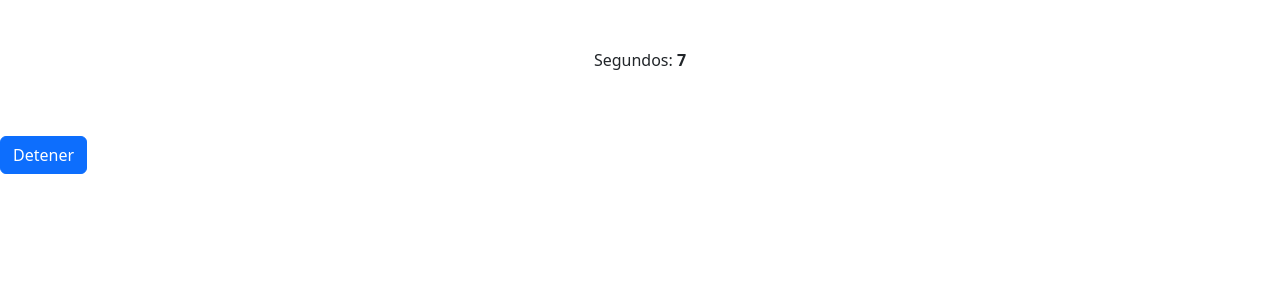
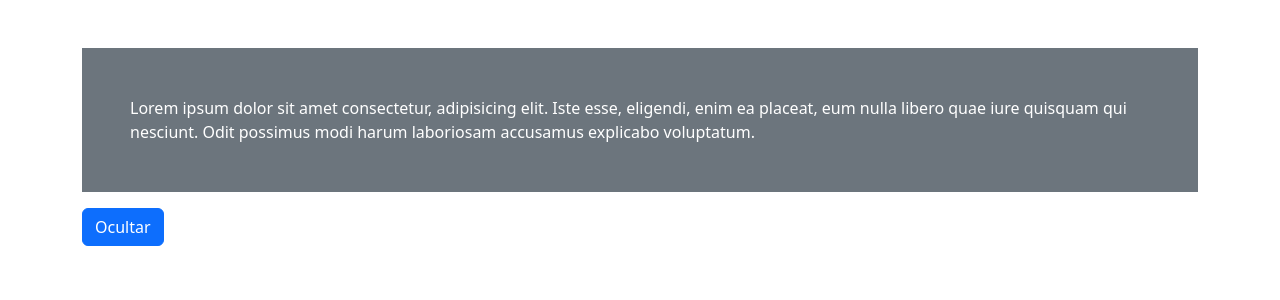
Before and after one commit to JavierVeron/4geeks-116, a React (Vite) app in the folder landing-page-react/: page / in a window 1280 px wide. Shown: the top 300 px of the page. Built offline with nearby package versions, Linux system fonts and the light colour scheme; the HTML template or start-up script is replaced by a standard one.

Commit message:
Semaforo

```diff
--- a/landing-page-react/src/App.jsx
+++ b/landing-page-react/src/App.jsx
@@ -1,42 +1,9 @@
-import { useEffect, useState, useSyncExternalStore } from 'react';
-import SecondsCounter from './SecondsCounter'
+import RepasoEstados from './RepasoEstados';
 
 function App() {
-  const [segundero, setSegundero] = useState(0);
-  const [detener, setDetener] = useState(false);
-
-  /* useEffect(() => {
-      setTimeout(() => {
-          //console.log("Hola 4Geeks!");
-          //setSaludo("Hola! Estamos viendo React en 4Geeks!")
-
-      }, segundos)
-  }, []) */
-
-  /* useEffect(() => {
-
-  }) */
-
-  const contador = setInterval(() => {
-          setSegundero(segundero + 1);
-
-          if (detener) {
-            console.log("hola");
-
-            clearInterval(contador);
-            setSegundero(0);
-          }
-  }, 1000)
-
-  const DetenerContador = () => {
-    setDetener(true);
-  }
-
   return (
     <>
-      <SecondsCounter segundos={segundero} />
-      <button className='btn btn-primary' onClick={DetenerContador}>Detener</button>
-
+      <RepasoEstados />
     </>
   )
 }
--- /dev/null
+++ b/landing-page-react/src/RepasoEstados.jsx
@@ -0,0 +1,63 @@
+import { useState } from "react";
+
+const RepasoEstados = () => {
+    const [contador, setContador] = useState(0);
+    const [nombre, setNombre] = useState("");
+    const [email, setEmail] = useState("");
+    const [visible, setVisible] = useState(true);
+
+    const Incrementar = () => {
+        setContador(contador + 1);
+        console.log(contador);
+    }
+
+    const ocultarMensaje = () => {
+        setVisible(false)
+    }
+
+    const mostrarMensaje = () => {
+        setVisible(true)
+    }
+
+    const toggleMensaje = () => {
+        setVisible(visible ? false : true);
+    }
+
+    return (
+        <>
+            {/* <div className="container my-5">
+                <p>Contador: <b>{contador}</b></p>
+                <p><button className="btn btn-primary" onClick={Incrementar}>Incrementar</button></p>
+            </div> */}
+            {/* <div className="container my-5">
+                <div className="row">
+                    <div className="col-md-4">
+                        <form>
+                            <div className="mb-3">
+                                <label className="form-label">Nombre</label>
+                                <input type="text" className="form-control" value={nombre} onChange={(event) => {setNombre(event.target.value); console.log(event.nativeEvent.data);}} />
+                                <div className="fw-light">{nombre ? "Tu Nombre es: " + nombre : "Sin Definir"}</div>
+                            </div>
+                            <div className="mb-3">
+                                <label className="form-label">Email</label>
+                                <input type="text" className="form-control" value={email} onInput={(event) => {setEmail(event.target.value)}} />
+                                <div className="fw-light">{email ? "Tu Email es: " + email : "Sin Definir"}</div>
+                            </div>
+                            <button type="submit" className="btn btn-primary">Submit</button>
+                        </form>
+                    </div>
+                </div>
+            </div> */}
+            <div className="container my-5">
+                <div className="row">
+                    <div className="col">
+                        <p className={`bg-secondary text-white p-5 ${visible ? "" : "d-none"}`}>Lorem ipsum dolor sit amet consectetur, adipisicing elit. Iste esse, eligendi, enim ea placeat, eum nulla libero quae iure quisquam qui nesciunt. Odit possimus modi harum laboriosam accusamus explicabo voluptatum.</p>
+                        <p><button className="btn btn-primary" onClick={toggleMensaje}>{visible ? "Ocultar" : "Mostrar"}</button></p>
+                    </div>
+                </div>
+            </div>
+        </>
+    )
+}
+
+export default RepasoEstados
```
